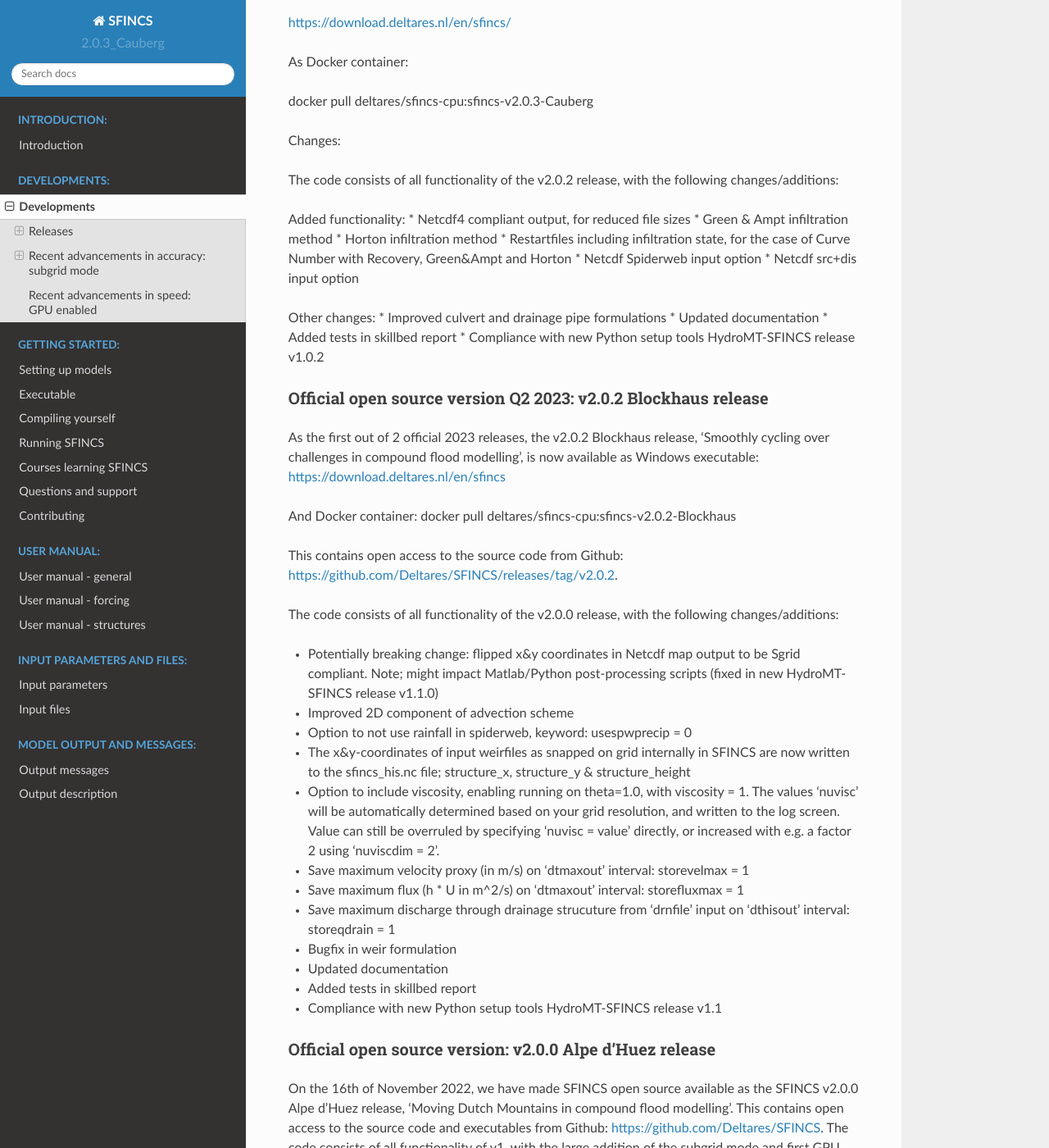
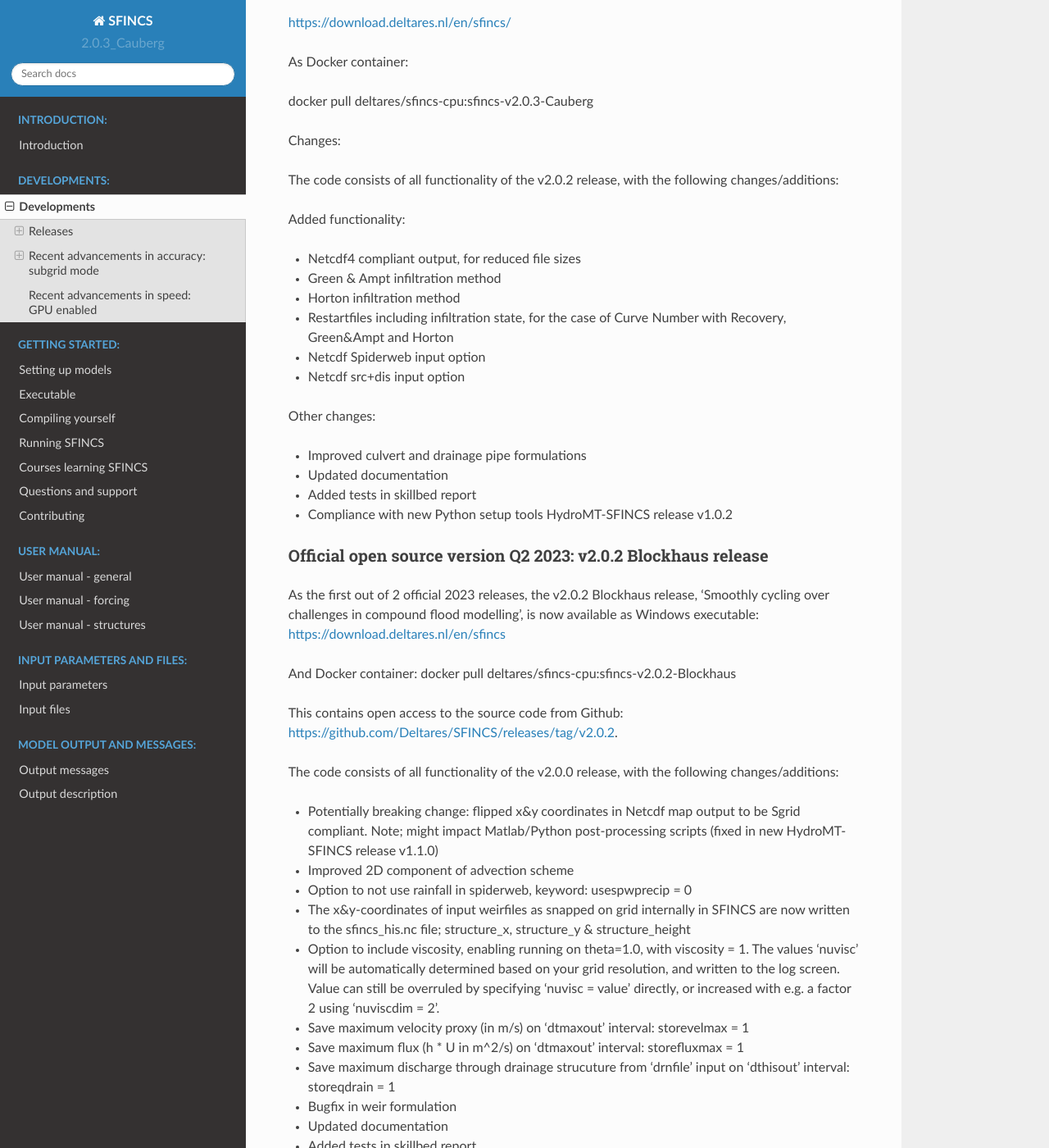
Before and after one commit to Deltares/SFINCS, a Sphinx documentation site: the page built from docs/developments.rst, in a window 1280 px wide and 1400 px high, scrolled down 514 px. Shown: the whole window at 82% size. Built offline with Sphinx 7.4.7 and the Read the Docs theme 2.0.0, drawn with Linux system fonts in a browser that asks for light colours; some of the changed lines change nothing that is shown; some of the changed text lies outside the part shown.

Commit message:
- Formatting

```diff
--- a/docs/developments.rst
+++ b/docs/developments.rst
@@ -27,6 +27,7 @@
 The code consists of all functionality of the v2.0.2 release, with the following changes/additions:
 
 Added functionality:
+
 * Netcdf4 compliant output, for reduced file sizes
 * Green & Ampt infiltration method
 * Horton infiltration method
@@ -35,6 +36,7 @@
 * Netcdf src+dis input option
 
 Other changes:
+
 * Improved culvert and drainage pipe formulations
 * Updated documentation
 * Added tests in skillbed report
@@ -62,7 +64,7 @@
 * Bugfix in weir formulation
 * Updated documentation
 * Added tests in skillbed report
-* Compliance with new Python setup tools HydroMT-SFINCS release v1.1
+* Compliance with new Python setup tools HydroMT-SFINCS release v1.0.1
 
 
 Official open source version: v2.0.0 Alpe d'Huez release
```
